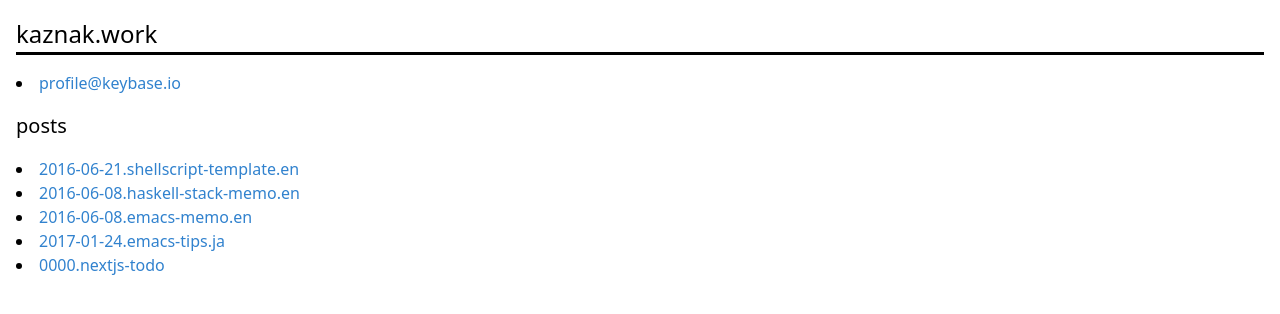
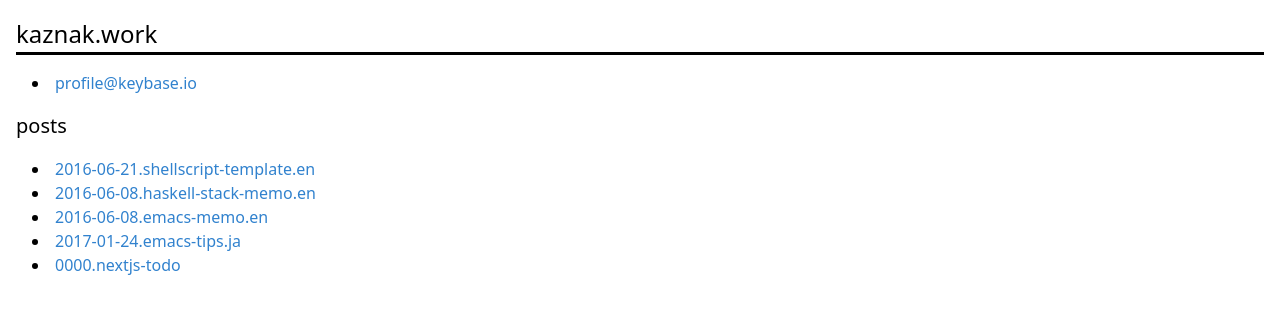
Before and after one commit to kaznak/www.kaznak.work, a Next.js app: page / in a window 1280 px wide. Shown: the top 314 px of the page. Built offline with nearby package versions, Linux system fonts and the light colour scheme.

Commit message:
styles/index.css: list item indentation

```diff
--- a/styles/index.css
+++ b/styles/index.css
@@ -29,6 +29,10 @@ ol {
   @apply list-inside list-decimal;
 }
 
+li {
+  @apply pl-4;
+}
+
 @import 'tailwindcss/components';
 
 .page {
```
